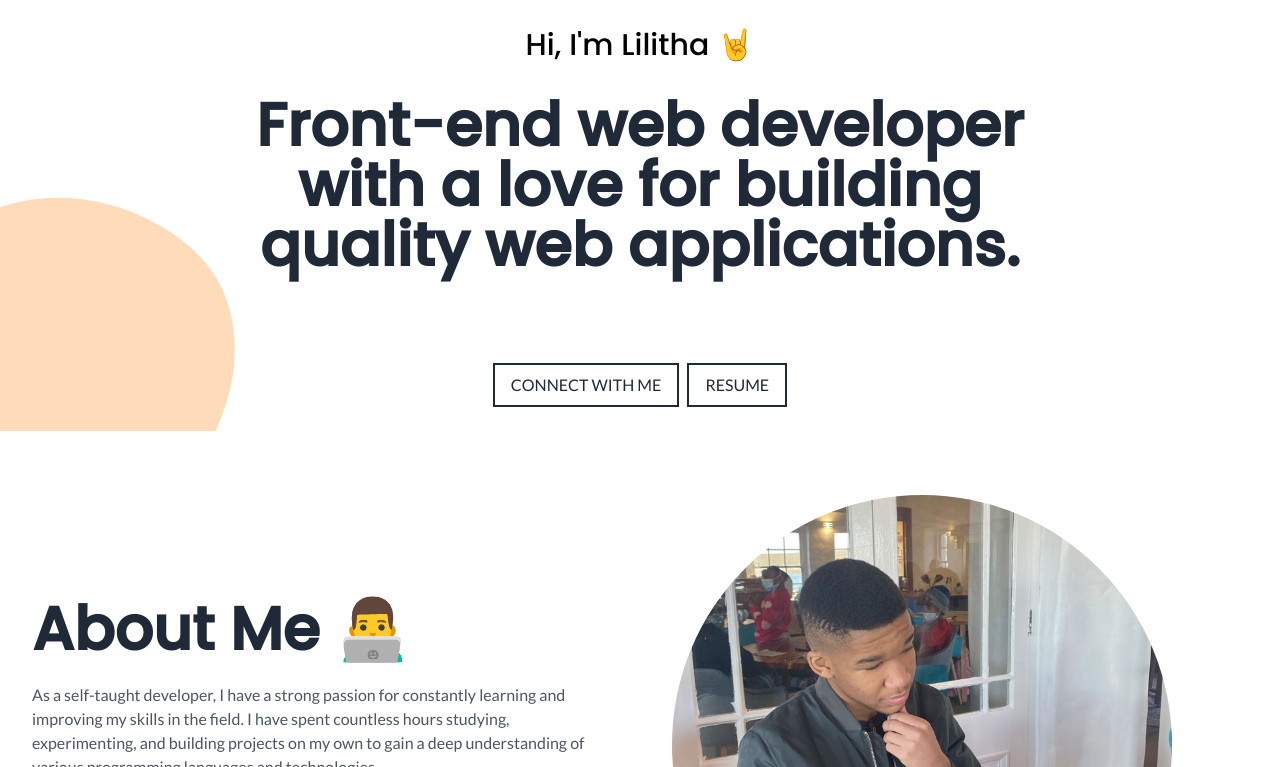
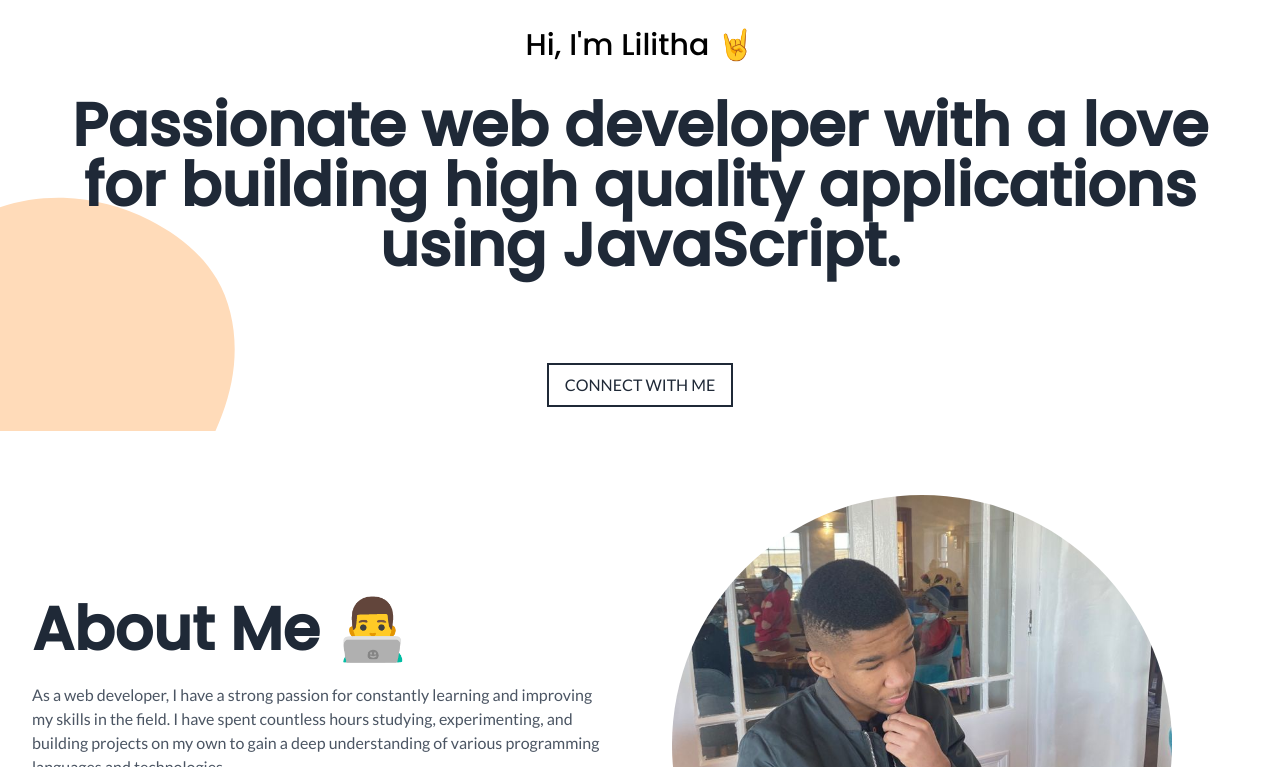
Before and after one commit to lilitha-mdlalana/portfolio, a Nuxt app: page / in a window 1280 px wide. Shown: the part 253-1020 px from the top of the page. Built offline with nearby package versions, Linux system fonts and the light colour scheme.

Commit message:
Remove: Resume link

```diff
--- a/app.vue
+++ b/app.vue
@@ -107,10 +107,9 @@ const projects = [
               Hi, I&#x27;m Lilitha 🤘
             </p>
             <h2
-              class="font-poppins max-w-3xl text-5xl md:text-6xl font-bold mx-auto dark:text-white text-gray-800 text-center py-2"
+              class="font-poppins text-5xl md:text-6xl font-bold mx-auto dark:text-white text-gray-800 text-center py-2"
             >
-              Front-end web developer with a love for building quality web
-              applications.
+              Passionate web developer with a love for building high quality applications using JavaScript.
             </h2>
             <div class="flex items-center justify-center mt-4">
               <a
@@ -119,13 +118,7 @@ const projects = [
               >
                 CONNECT WITH ME
               </a>
-              <a
-                download
-                href="/files/lilitha-mdlalana-cv.pdf"
-                class="font-lato mx-1 uppercase py-2 my-2 px-4 md:mt-16 bg-transparent dark:text-gray-800 dark:bg-white hover:dark:bg-gray-100 border-2 border-gray-800 text-gray-800 dark:text-white hover:bg-gray-800 hover:text-white text-md"
-              >
-                RESUME
-              </a>
+
             </div>
           </div>
         </div>
@@ -153,7 +146,7 @@ const projects = [
               </h2>
 
               <p class="font-lato mt-4 text-gray-600">
-                As a self-taught developer, I have a strong passion for
+                As a web developer, I have a strong passion for
                 constantly learning and improving my skills in the field. I have
                 spent countless hours studying, experimenting, and building
                 projects on my own to gain a deep understanding of various
@@ -244,7 +237,7 @@ const projects = [
 
             <a
               class="text-pink-600 hover:text-pink-600/75"
-              href="https://linkedin.com/lilitha-mdlalana/"
+              href="https://linkedin.com/in/lilitha-mdlalana"
               target="_blank"
               rel="noreferrer"
               aria-label="LinkedIn"
```
